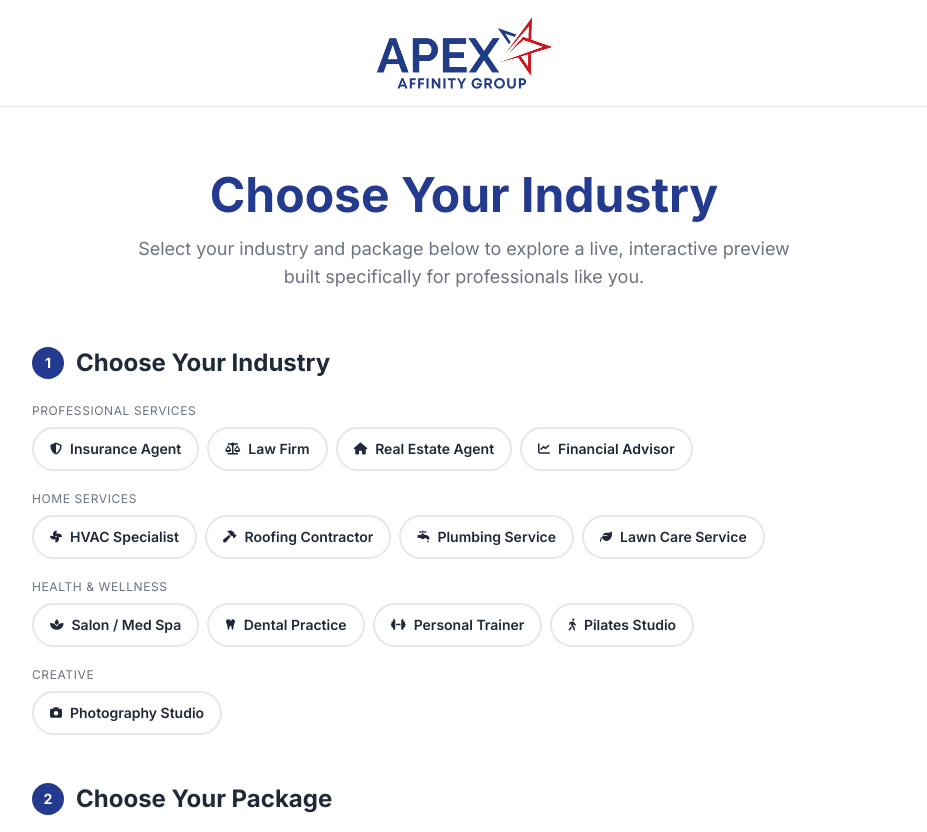
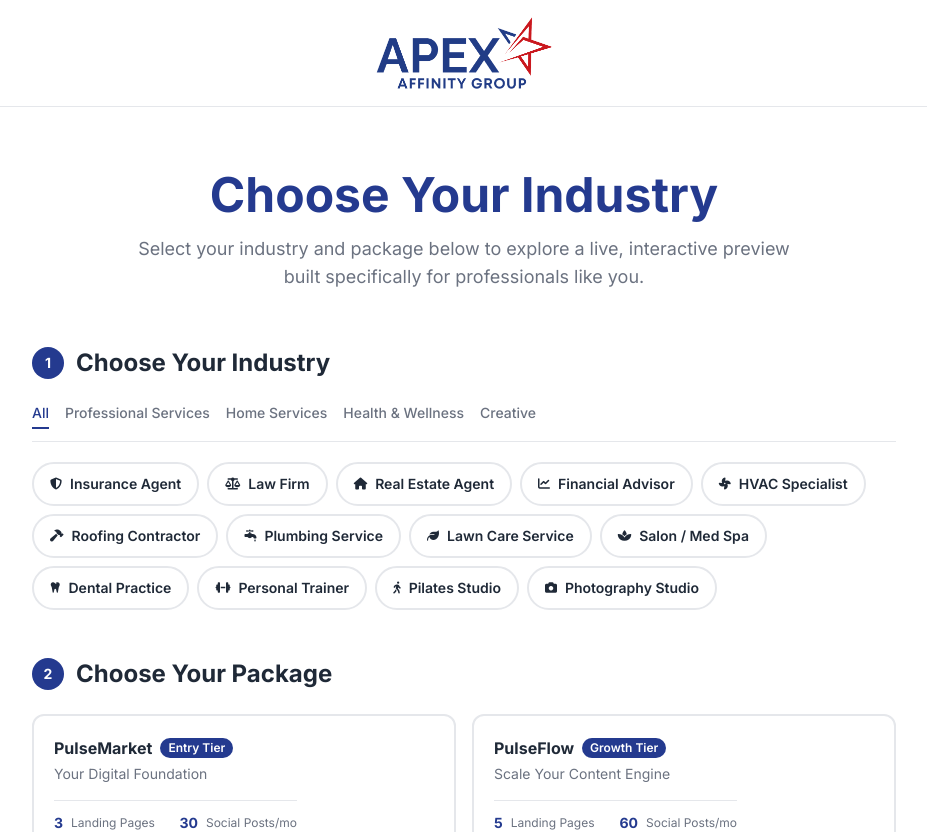
Before and after one commit to DessiM15/apex-demos, a Next.js app: page /demo/select in a window 1280 px wide. Shown: the top 832 px of the page, without its empty margins (176-1103 px from the left). Built offline with nearby package versions, Linux system fonts and the light colour scheme.

Commit message:
Replace grouped industry headers with category filter tabs
Co-Authored-By: Claude Opus 4.6 <noreply@anthropic.com>

```diff
--- a/app/demo/select/page.tsx
+++ b/app/demo/select/page.tsx
@@ -21,6 +21,11 @@ export default function DemoSelectorPage() {
   const [selectedIndustry, setSelectedIndustry] = useState<IndustrySlug | null>(null)
   const [selectedPackage,  setSelectedPackage]  = useState<PackageSlug  | null>(null)
   const [hoveredPackage,   setHoveredPackage]   = useState<PackageSlug  | null>(null)
+  const [activeCategory,   setActiveCategory]   = useState<string | null>(null)
+
+  const visibleSlugs = activeCategory
+    ? industryCategories.find(c => c.label === activeCategory)!.slugs
+    : industryCategories.flatMap(c => c.slugs)
 
   function handleGo() {
     if (selectedIndustry && selectedPackage) {
@@ -61,12 +66,29 @@ export default function DemoSelectorPage() {
             <h2 className="text-2xl font-bold text-brand-text">Choose Your Industry</h2>
           </div>
 
-          <div className="space-y-5">
-            {industryCategories.map(category => (
-              <div key={category.label}>
-                <p className="text-xs uppercase tracking-wider text-brand-muted mb-2">{category.label}</p>
+          {/* Category filter tabs */}
+          <div className="flex flex-wrap gap-x-4 gap-y-2 mb-5 border-b border-brand-border pb-3">
+            {[{ label: 'All', value: null }, ...industryCategories.map(c => ({ label: c.label, value: c.label }))].map(tab => {
+              const isActive = activeCategory === tab.value
+              return (
+                <button
+                  key={tab.label}
+                  onClick={() => setActiveCategory(tab.value)}
+                  className={`text-sm font-medium pb-1 border-b-2 transition-colors cursor-pointer ${
+                    isActive
+                      ? 'text-apex-blue border-apex-blue'
+                      : 'text-brand-muted border-transparent hover:text-brand-text'
+                  }`}
+                >
+                  {tab.label}
+                </button>
+              )
+            })}
+          </div>
+
+          {/* Industry pills */}
           <div className="flex flex-wrap gap-2">
-                  {category.slugs.map(slug => {
+            {visibleSlugs.map(slug => {
               const ind = industries[slug]
               const active = selectedIndustry === slug
               return (
@@ -86,9 +108,6 @@ export default function DemoSelectorPage() {
                 </button>
               )
             })}
-                </div>
-              </div>
-            ))}
           </div>
         </motion.section>
 
```
Lines whose indentation alone changed are shown as unchanged.
